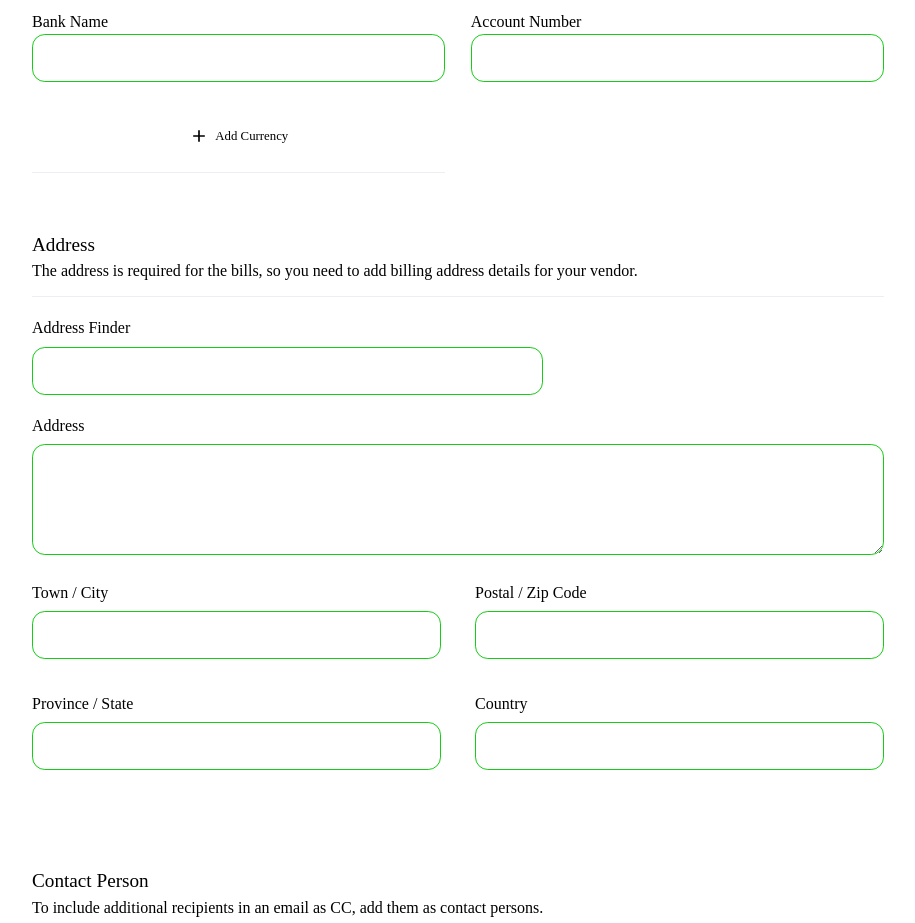
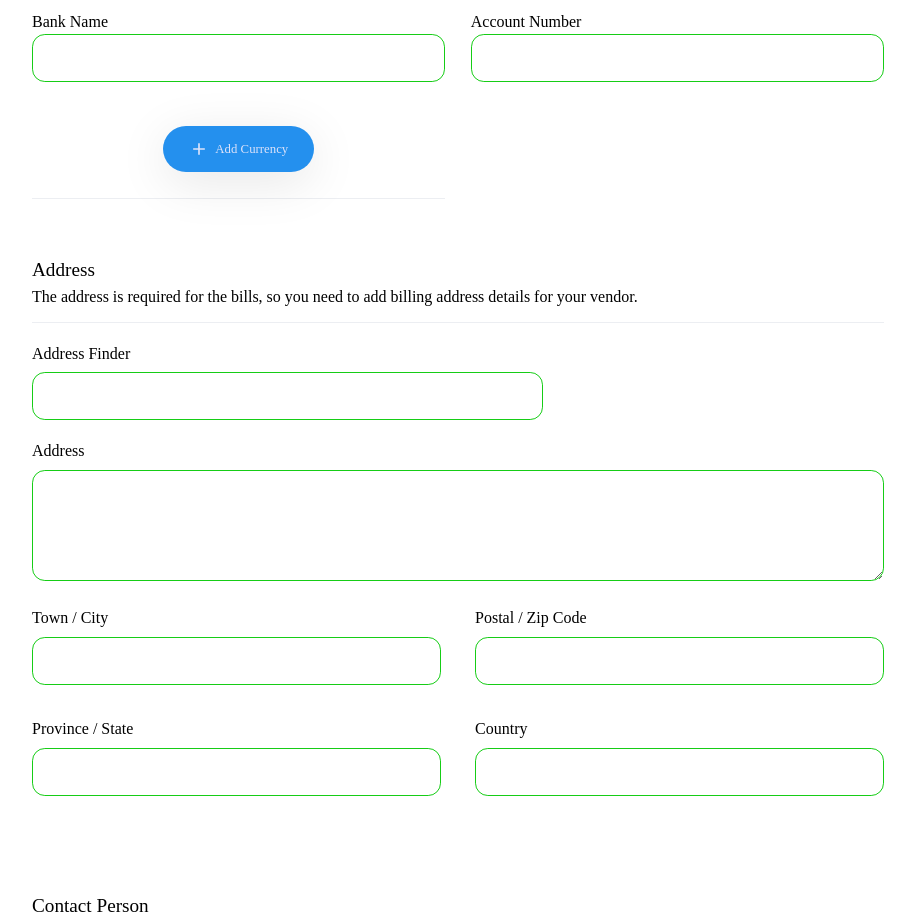
Before and after one commit to paullaster/manage-fuel-bussiness-ui, a React (Vite) app: page /dashboard/purchases/vendor/create in a window 1280 px wide. Shown: the part 1560-2483 px from the top of the page, without its empty margins (288-1203 px from the left). Built offline with nearby package versions, Linux system fonts and the light colour scheme; no server answers; a web font is replaced by a local one.

Commit message:
updated purchase posting

```diff
--- a/src/packages/purchases/shared/components/AddItemButton.jsx
+++ b/src/packages/purchases/shared/components/AddItemButton.jsx
@@ -1,10 +1,10 @@
 import { MdAdd } from "react-icons/md";
 import { Button, } from "@/components";
 
-const AddItemButton = ({methodHandler = () =>console.log("create new item"), btnCaption = "caption"}) => {
+const AddItemButton = ({methodHandler = () =>console.log("create new item"), btnCaption = "caption", btnCustomClass = {}}) => {
     return (
         <div className="button_container">
-            <Button onClick={methodHandler}>
+            <Button onClick={methodHandler} className={btnCustomClass}>
                 <span><MdAdd size={20} /></span>
                 <span>{btnCaption}</span>
             </Button>
```
